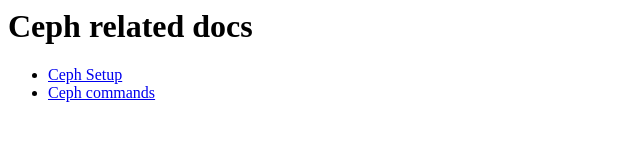
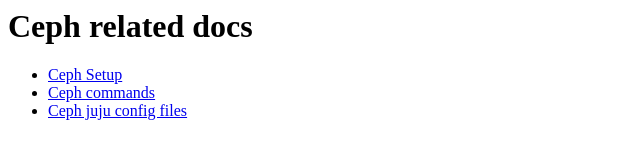
Before and after one commit to zeshaq/techdocs, a plain HTML site: page ceph/index.html in a window 1280 px wide. Shown: the whole page, without its empty margins (0-640 px from the left). Drawn offline with Linux system fonts and the light colour scheme.

Commit message:
Update index.html

```diff
--- a/ceph/index.html
+++ b/ceph/index.html
@@ -5,4 +5,5 @@
 
         <li><a href="ceph-setup.html">Ceph Setup</a></li>
         <li><a href="generic-commands.html">Ceph commands  </a></li>
+           <li><a href="juju-config-files">Ceph juju config files  </a></li>
     </ul>
```
